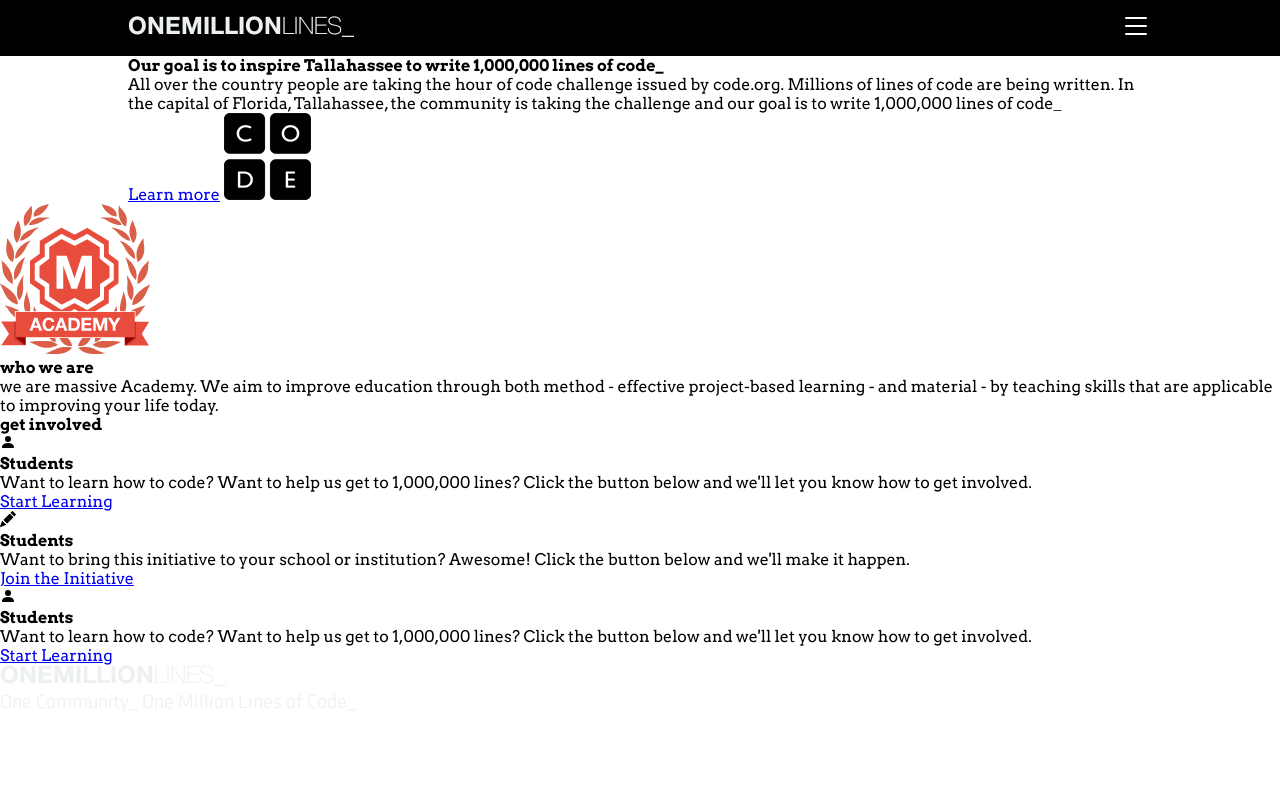
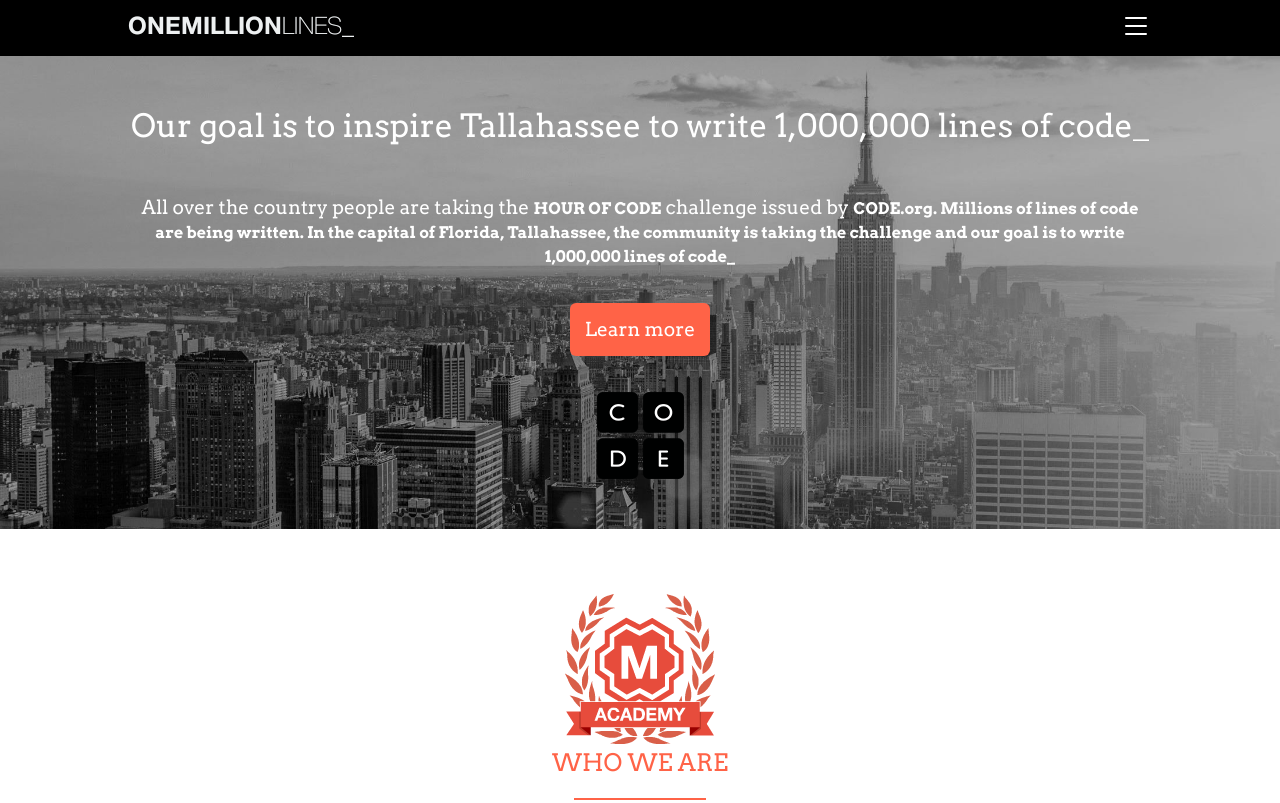
Before and after one commit to Philippevanko/one-million-lines, a plain HTML site: page index.html in a window 1280 px wide. Shown: the top 803 px of the page. Drawn offline with Linux system fonts and the light colour scheme.

Commit message:
2 eme maj lun 17/01  12:13

```diff
--- a/css/mobile.css
+++ b/css/mobile.css
@@ -48,3 +48,139 @@
   width: 32px;
   filter: invert(100%);
 }
+
+header section {
+  background-image: url(../images/hero-image.jpg); /*je declare le baground image */
+  background-size: cover; /*je regle l'image pouir la voir entiere/*/
+  text-align: center;
+  color: var(--white);
+  padding: 50px 0;
+
+}
+
+header section h1 {
+  font-size: 2rem;
+  margin-bottom: 50px;
+  font-weight: normal;
+
+}
+
+header section p {
+  font-size: 1.2rem;
+  margin-bottom: 50px;
+  font-weight: normal;
+
+}
+
+.btn-orange { /*je creer le bouton avec la classe indiqué*/
+  text-decoration: none; /*j'enleve la decoration ( ligne du dessous )*/
+  color: var(--white);/* je change la couleur*/
+  font-size: 1.2rem;/*je modifie la taille*/
+  background-color: var(--orange);/*je modifie la couleur de fond*/
+  padding: 15px 15px;/*je creer le marge*/
+  border-radius: 6px;/*j'arrondir le angles*/
+
+
+}
+
+.img-code { /*je deplace l'image code*/
+  display: block;/*je signale que ca devient un block*/
+  margin:auto;/*je signaler les marge en auto*/
+  padding-top: 50px;/*j'alligne le block creer avant*/
+
+}
+
+.bold { /*met en gras*/
+  font-weight: bold;
+}
+
+.uppercase {/*met en majuscule*/
+  text-transform: uppercase;
+}
+
+.orange {
+  color:var(--orange);
+}
+
+/**partie principale*/
+main {
+  text-align: center;
+  padding-top: 65px;
+}
+
+main  p {
+  font-size: 1.2rem;
+}
+
+main section:last-child {
+  background-color: var(--grey-opacity);
+  padding:80px 0;/*marge interieur*/
+  margin-top: 65px;/*marge exterieur*/
+}
+
+main section h2 {
+  color: var(--orange);
+  font-size: 1.5rem;
+  text-transform: uppercase;
+  font-weight: normal;
+}
+
+.separator {
+  border: 1px solid var(--orange);/*faire un trait*/
+  width: 130px;/*longeur du trait*/
+  margin: 20px auto;/*centrer le trait*/
+}
+
+/*
+**Cards
+*/
+
+.cards .circle {
+  width: 100px;/*je fais un carré*/
+  height: 100px;
+
+  background-color: var(--black);/*je donne une couleur au cercle*/
+  border-radius: 50px;/*j'arrondi le carré fait au dessus*/
+  margin: 60px auto auto auto;/*centrage de marge au milieu*/
+  display: flex; /*lancer desplay box pour aligner le contenu des cercle*/
+  align-items: center;/* align seulement avec display flex*/
+  justify-content: center;
+}
+
+.cards .circle img {
+  filter:invert(100%);/*j'inverse la couleur des logo*/
+  width: 65px;/*regler la grosseur des icons*/
+}
+
+.cards h3 {
+  font-size: 1.3rem;
+  color: var(--orange); /*colorer le texte*/
+  text-transform: uppercase;/*mettre le texte en majuscule*/
+  margin: 15px;
+
+}
+
+.btn-light {
+  text-decoration:none;
+  color: var(--orange);
+  background-color: var(--white);
+  padding: 8px 12px;/*creation du boutton avec les bordure + en dessous la largeur du trait*/
+  border: 1px solid var(--grey-opacity);/*creation du boutton avec les bordure + en dessous la largeur du trait*/
+  border-radius: 4px;/*arrondir les angles*/
+
+}
+
+.cards p {
+  margin-bottom: 20px;
+}
+
+/*
+** Footer
+*/
+footer {
+  background-color: var(--orange);
+  padding: 150px 0 30px 0;/*marge haut , droite ; bas , gauche*/
+}
+footer img {
+  width: 80%;/*donne une taille relative a l'image selon la largeur de l'ecran */
+}
--- a/index.html
+++ b/index.html
@@ -46,8 +46,9 @@
                     issued by <span class="bold"><span class="uppercase">code</span>.org</pspan>. Millions of lines of
                         code are being written. In the capital of Florida, Tallahassee, the community is taking the
                         challenge and our goal is to write 1,000,000 lines of code_</p>
-                <a href="#">Learn more</a>
-                <img src="images/code.png" alt="code">
+
+                <a href="#" class="btn-orange">Learn more</a>
+                <img src="images/code.png" alt="code" class="img-code">
 
             </div>
         </section>
@@ -60,7 +61,7 @@
             <img src="images/academy-brand-med.png" alt="Academy Brand">
             <h2>who we are</h2>
             <div class="separator"></div>
-            <p>we are <span class="orange"><span class="uppercase">massive</span> Academy</span>. We aim to improve
+            <p class="container"> we are <span class="orange"><span class="uppercase">massive</span> Academy</span>. We aim to improve
                 education through both method - effective project-based learning - and material - by teaching skills
                 that are applicable to improving your life today.</p>
 
@@ -71,35 +72,35 @@
             <div class="separator"></div>
 
             <!--card 1-->
-            <div>
+            <div class="cards">
                 <div class="circle">
                     <img src="images/icons/person-fill.svg" alt="user">
                 </div>
                 <h3>Students</h3>
-                <p>Want to learn how to code? Want to help us get to 1,000,000 lines? Click the button below and we'll
+                <p class="container" >Want to learn how to code? Want to help us get to 1,000,000 lines? Click the button below and we'll
                     let you know how to get involved.</p>
-                <a href="#">Start Learning</a>
-            </div>
+                <a href="#" class="btn-light">Start Learning >></a>
+
             <!--card 2-->
-            <div>
+
                 <div class="circle">
                     <img src="images/icons/pencil-fill.svg" alt="Educators">
                 </div>
                 <h3>Students</h3>
-                <p>Want to bring this initiative to your school or institution? Awesome! Click the button below and
+                <p class="container">Want to bring this initiative to your school or institution? Awesome! Click the button below and
                     we'll make it happen.</p>
-                <a href="#">Join the Initiative</a>
-            </div>
+                <a href="#" class="btn-light">Join the Initiative >></a>
+
 
             <!--Card 3-->
-            <div>
+
                 <div class="circle">
                     <img src="images/icons/person-fill.svg" alt="user">
                 </div>
                 <h3>Students</h3>
-                <p>Want to learn how to code? Want to help us get to 1,000,000 lines? Click the button below and we'll
+                <p class="container">Want to learn how to code? Want to help us get to 1,000,000 lines? Click the button below and we'll
                     let you know how to get involved.</p>
-                <a href="#">Start Learning</a>
+                <a href="#" class="btn-light">Start Learning >></a>
             </div>
         </section>
 
@@ -108,7 +109,9 @@
 
     <!--footer-->
     <footer>
+        <div class="container">
         <img src="images/one-million-bottom-brand.png" alt="Logo One Million Brand">
+        </div>
     </footer>
 </body>
 
```
